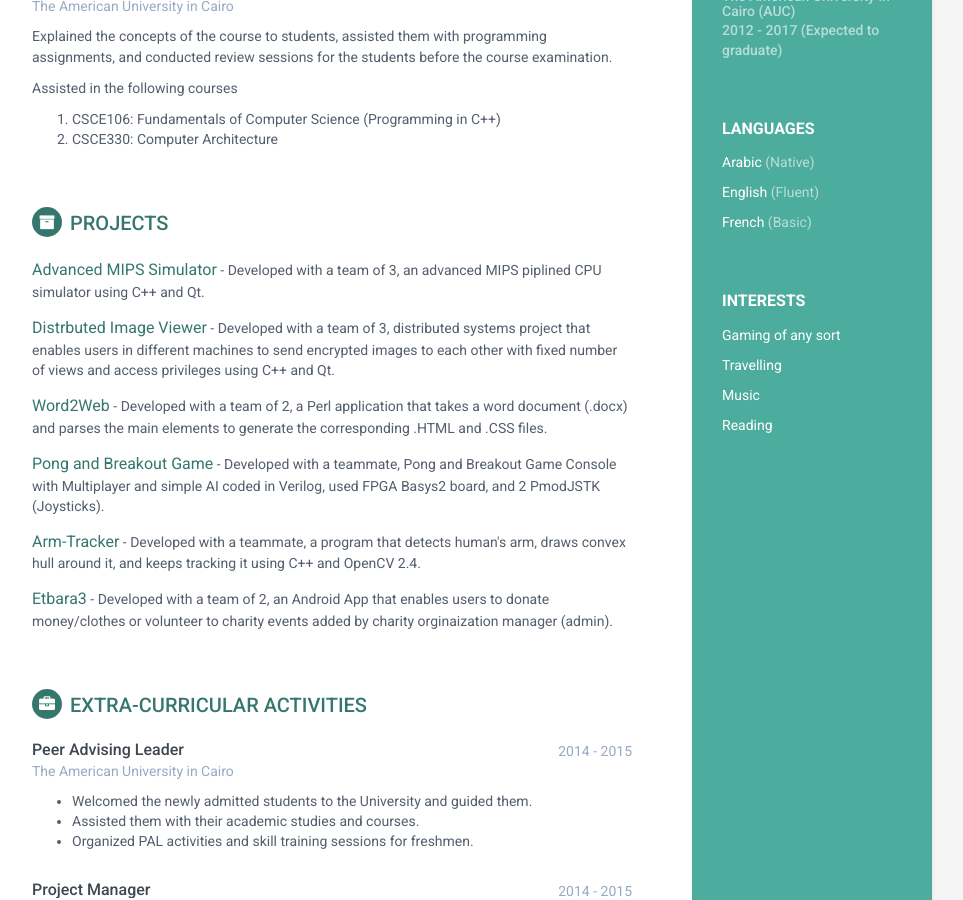
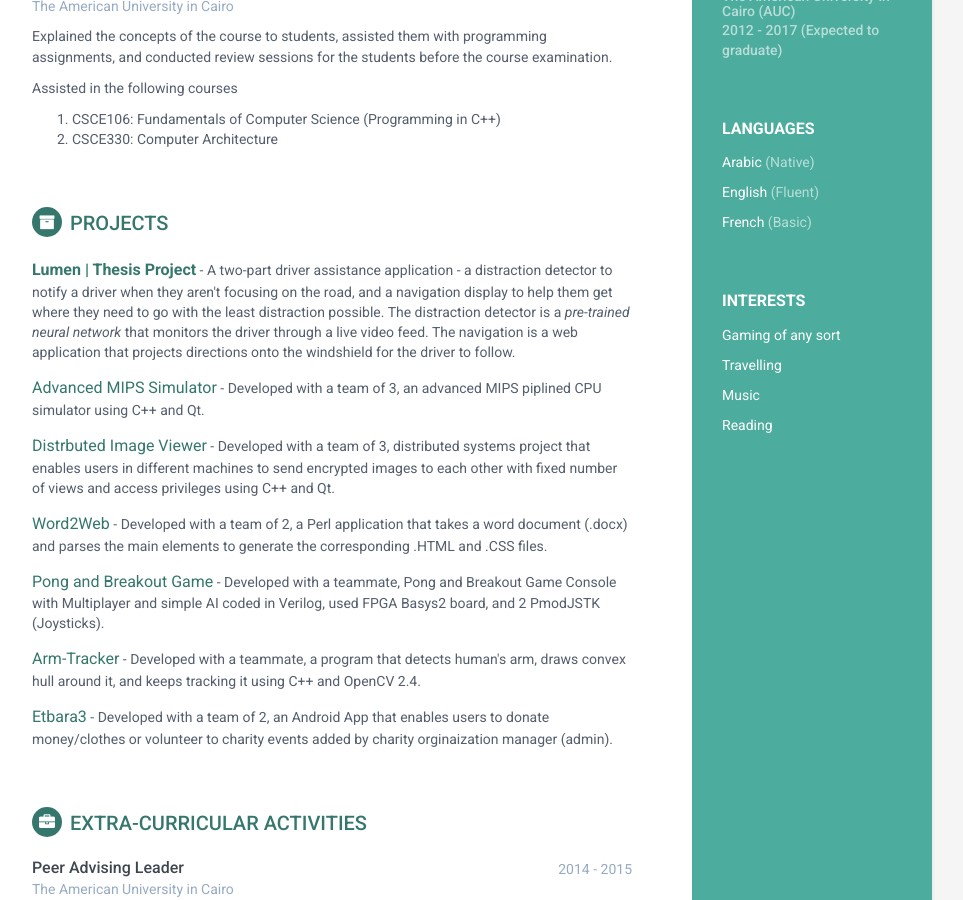
Before and after one commit to ShehabCE/shehabce.github.io, a Jekyll site: the page built from index.html, in a window 1280 px wide and 900 px high, scrolled down 625 px. Shown: the whole window, without its empty margins (188-1151 px from the left). Built offline with Jekyll 4.4.1, drawn with Linux system fonts in a browser that asks for light colours.

Commit message:
Added Thesis description

```diff
--- a/_includes/projects.html
+++ b/_includes/projects.html
@@ -3,6 +3,9 @@
                 <!--<div class="intro">
                     <p>...</p>
                 </div>--><!--//intro ( not needed now )-->
+                <div class="item">
+                    <span class="project-title"><a href="#" target="_blank"><strong>Lumen | Thesis Project</strong></a></span> - <span class="project-tagline">A two-part driver assistance application - a distraction detector to notify a driver when they aren't focusing on the road, and a navigation display to help them get where they need to go with the least distraction possible. The distraction detector is a <I>pre-trained neural network</I> that monitors the driver through a live video feed. The navigation is a web application that projects directions onto the windshield for the driver to follow.</span>
+                </div><!--//item-->
                 <div class="item">
                     <span class="project-title"><a href="https://github.com/ShadyF/Advanced_Pipelined_MIPS_Simulator-CS330" target="_blank">Advanced MIPS Simulator</a></span> - <span class="project-tagline">Developed with a team of 3, an advanced MIPS piplined CPU simulator using C++ and Qt.</span>
                 </div><!--//item-->
```
